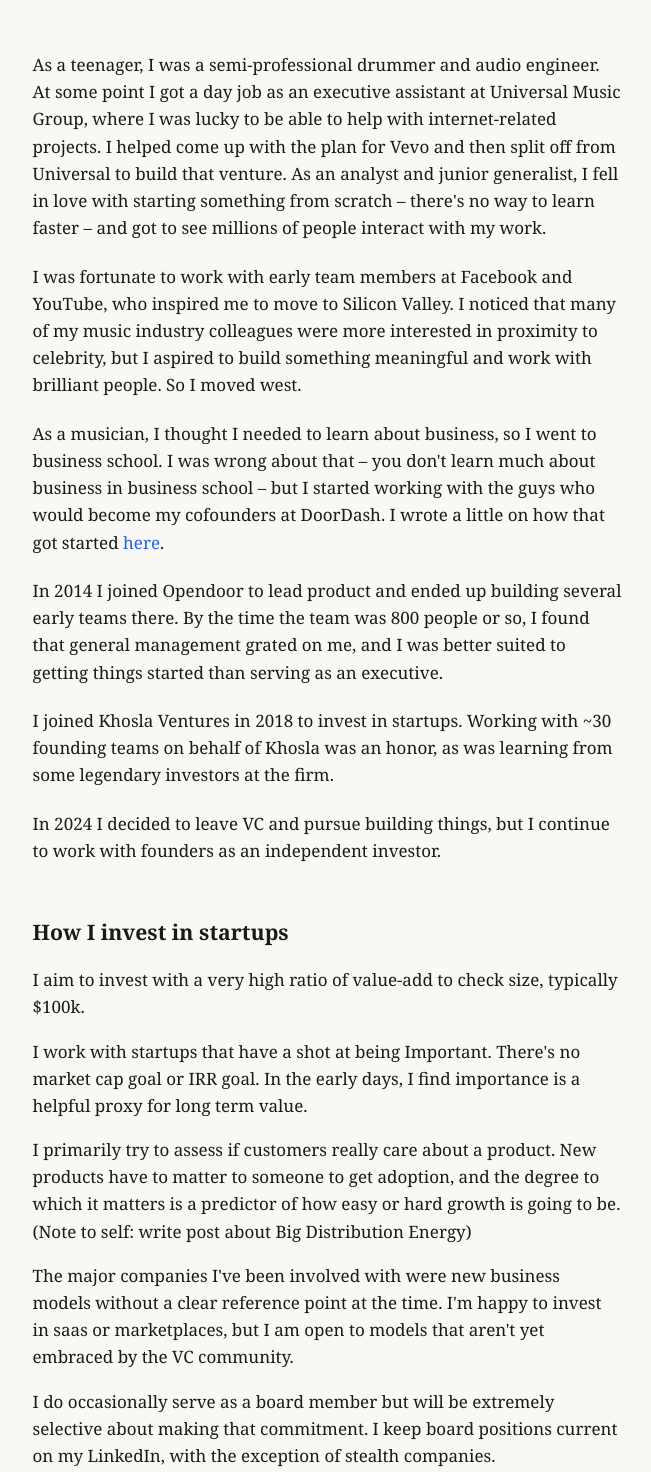
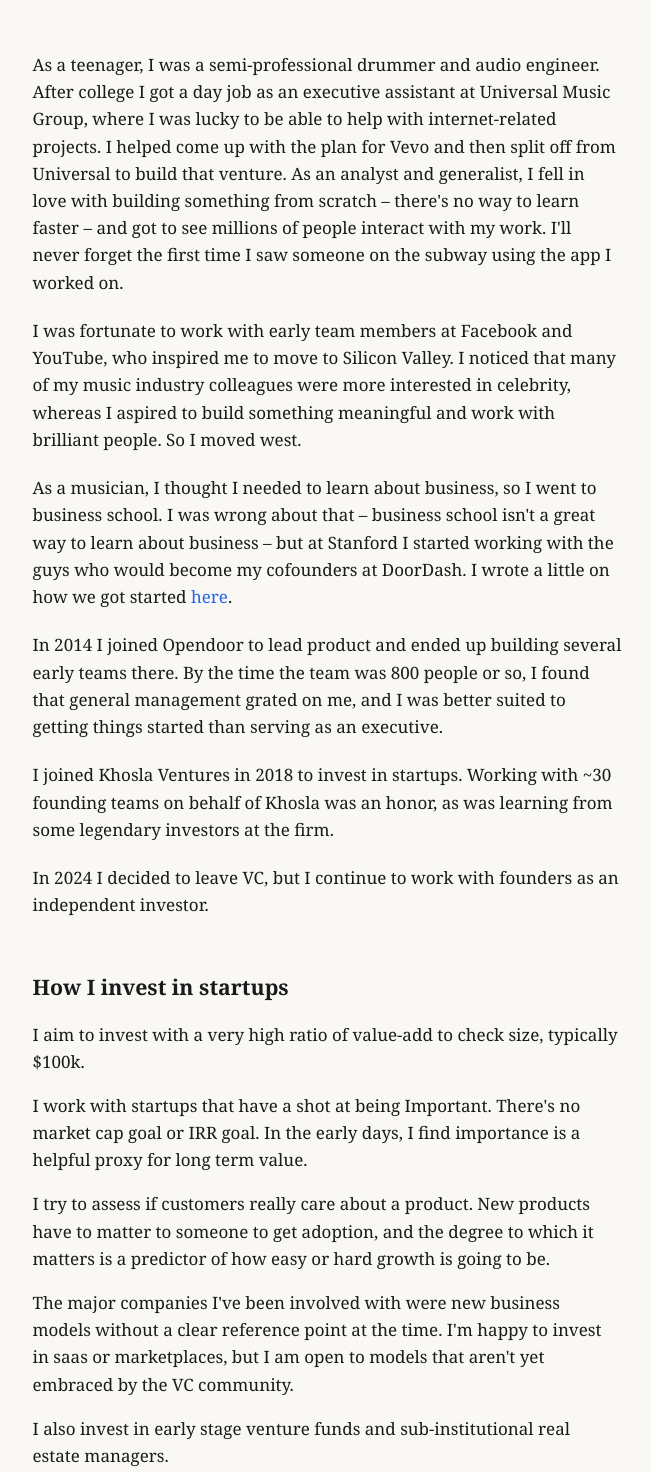
Before and after one commit to evancm/personal-site, a plain HTML site: page about.html in a window 1280 px wide. Shown: the top 1472 px of the page, without its empty margins (313-964 px from the left). Drawn offline with Linux system fonts and the light colour scheme.

Commit message:
Update about page copy
Co-Authored-By: Claude Opus 5 (1M context) <noreply@anthropic.com>

```diff
--- a/about.html
+++ b/about.html
@@ -19,17 +19,17 @@
   <div class="container">
     <main>
       <section class="intro">
-        <p>As a teenager, I was a semi-professional drummer and audio engineer. At some point I got a day job as an executive assistant at Universal Music Group, where I was lucky to be able to help with internet-related projects. I helped come up with the plan for Vevo and then split off from Universal to build that venture. As an analyst and junior generalist, I fell in love with starting something from scratch – there's no way to learn faster – and got to see millions of people interact with my work.</p>
+        <p>As a teenager, I was a semi-professional drummer and audio engineer. After college I got a day job as an executive assistant at Universal Music Group, where I was lucky to be able to help with internet-related projects. I helped come up with the plan for Vevo and then split off from Universal to build that venture. As an analyst and generalist, I fell in love with building something from scratch – there's no way to learn faster – and got to see millions of people interact with my work. I'll never forget the first time I saw someone on the subway using the app I worked on.</p>
 
-        <p>I was fortunate to work with early team members at Facebook and YouTube, who inspired me to move to Silicon Valley. I noticed that many of my music industry colleagues were more interested in proximity to celebrity, but I aspired to build something meaningful and work with brilliant people. So I moved west.</p>
+        <p>I was fortunate to work with early team members at Facebook and YouTube, who inspired me to move to Silicon Valley. I noticed that many of my music industry colleagues were more interested in celebrity, whereas I aspired to build something meaningful and work with brilliant people. So I moved west.</p>
 
-        <p>As a musician, I thought I needed to learn about business, so I went to business school. I was wrong about that – you don't learn much about business in business school – but I started working with the guys who would become my cofounders at DoorDash. I wrote a little on how that got started <a href="https://x.com/evancharles/status/1336835867768279040">here</a>.</p>
+        <p>As a musician, I thought I needed to learn about business, so I went to business school. I was wrong about that – business school isn't a great way to learn about business – but at Stanford I started working with the guys who would become my cofounders at DoorDash. I wrote a little on how we got started <a href="https://x.com/evancharles/status/1336835867768279040">here</a>.</p>
 
         <p>In 2014 I joined Opendoor to lead product and ended up building several early teams there. By the time the team was 800 people or so, I found that general management grated on me, and I was better suited to getting things started than serving as an executive.</p>
 
         <p>I joined Khosla Ventures in 2018 to invest in startups. Working with ~30 founding teams on behalf of Khosla was an honor, as was learning from some legendary investors at the firm.</p>
 
-        <p>In 2024 I decided to leave VC and pursue building things, but I continue to work with founders as an independent investor.</p>
+        <p>In 2024 I decided to leave VC, but I continue to work with founders as an independent investor.</p>
       </section>
 
       <section class="investing">
@@ -39,11 +39,9 @@
 
         <p>I work with startups that have a shot at being Important. There's no market cap goal or IRR goal. In the early days, I find importance is a helpful proxy for long term value.</p>
 
-        <p>I primarily try to assess if customers really care about a product. New products have to matter to someone to get adoption, and the degree to which it matters is a predictor of how easy or hard growth is going to be. (Note to self: write post about Big Distribution Energy)</p>
+        <p>I try to assess if customers really care about a product. New products have to matter to someone to get adoption, and the degree to which it matters is a predictor of how easy or hard growth is going to be.</p>
 
         <p>The major companies I've been involved with were new business models without a clear reference point at the time. I'm happy to invest in saas or marketplaces, but I am open to models that aren't yet embraced by the VC community.</p>
-
-        <p>I do occasionally serve as a board member but will be extremely selective about making that commitment. I keep board positions current on my LinkedIn, with the exception of stealth companies.</p>
 
         <p>I also invest in early stage venture funds and sub-institutional real estate managers.</p>
 
```
